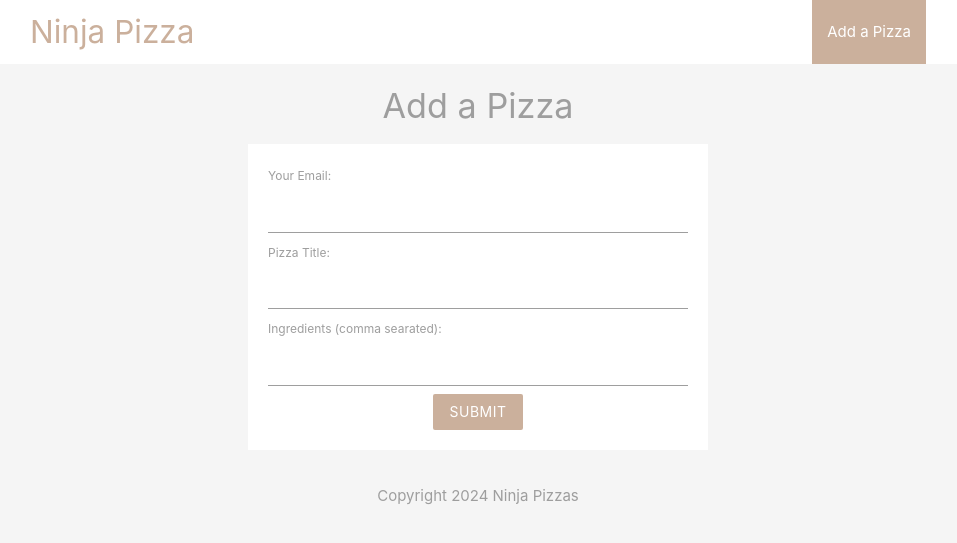
After one commit to dnksebastian/practice-sandbox, a PHP site: page /add.php in a window 1280 px wide. The commit adds this page. Shown: the top 543 px of the page, without its empty margins (162-1119 px from the left). Run offline with PHP 8.4, Linux system fonts and the light colour scheme.

Commit message:
php intro

```diff
--- /dev/null
+++ b/php-intro/add.php
@@ -0,0 +1,38 @@
+<?php
+
+    // if (isset($_GET['submit'])) {
+    //     echo htmlspecialchars($_GET['email']);
+    //     echo htmlspecialchars($_GET['title']);
+    //     echo htmlspecialchars($_GET['ingredients']);
+    // }
+
+    if (isset($_POST['submit'])) {
+        echo htmlspecialchars($_POST['email']);
+        echo htmlspecialchars($_POST['title']);
+        echo htmlspecialchars($_POST['ingredients']);
+    }
+
+?>
+
+<!DOCTYPE html>
+<html lang="en">
+    <?php include('templates/header.php'); ?>
+
+    <section class="container grey-text">
+        <h4 class="center">Add a Pizza</h4>
+        <form action="add.php" method="POST" class="white">
+            <label for="">Your Email:</label>
+            <input type="text" name="email">
+            <label for="">Pizza Title:</label>
+            <input type="text" name="title">
+            <label for="">Ingredients (comma searated):</label>
+            <input type="text" name="ingredients">
+            <div class="center">
+                <input type="submit" name="submit" value="submit" class="btn brand z-depth-0">
+            </div>
+        </form>
+    </section>
+
+    <?php include('templates/footer.php'); ?>
+
+</html>
--- a/php-intro/templates/header.php
+++ b/php-intro/templates/header.php
@@ -12,6 +12,12 @@
         .brand-text {
             color: #cbb09c !important;
         }
+
+        form {
+            max-width: 460px;
+            margin: 20px auto;
+            padding: 20px;
+        }
     </style>
 </head>
     <body class="grey lighten-4">
```
